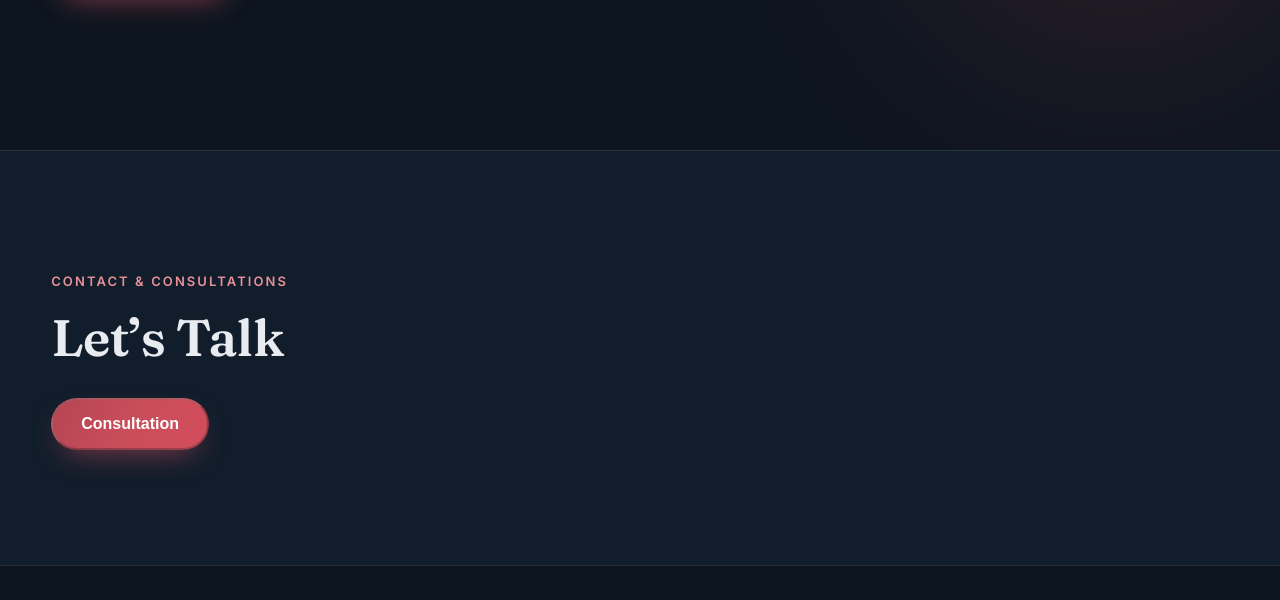
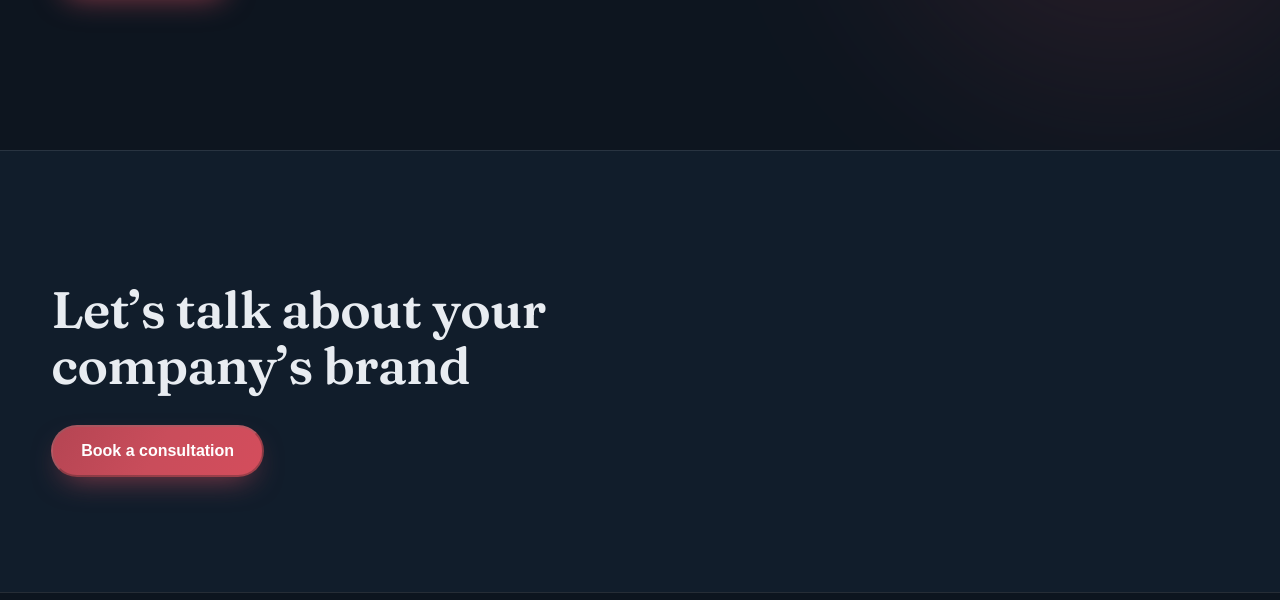
Before and after one commit to mcosey/Venture-Branding, a plain HTML site: page v8.html in a window 1280 px wide. Shown: the part 5604-6204 px from the top of the page. Drawn offline with Linux system fonts and the light colour scheme.

Commit message:
Update homepage consultation heading and button

```diff
--- a/v8.html
+++ b/v8.html
@@ -487,9 +487,8 @@
 
   <section class="preparation" id="contact" aria-labelledby="contact-title">
     <div class="wrap">
-      <span class="eyebrow">Contact &amp; consultations</span>
-      <h2 id="contact-title">Let’s Talk</h2>
-      <div class="services-action"><button class="btn" type="button" disabled title="Consultation booking link pending">Consultation</button></div>
+      <h2 id="contact-title">Let’s talk about your company’s brand</h2>
+      <div class="services-action"><button class="btn" type="button" disabled title="Consultation booking link pending">Book a consultation</button></div>
     </div>
   </section>
 
```
